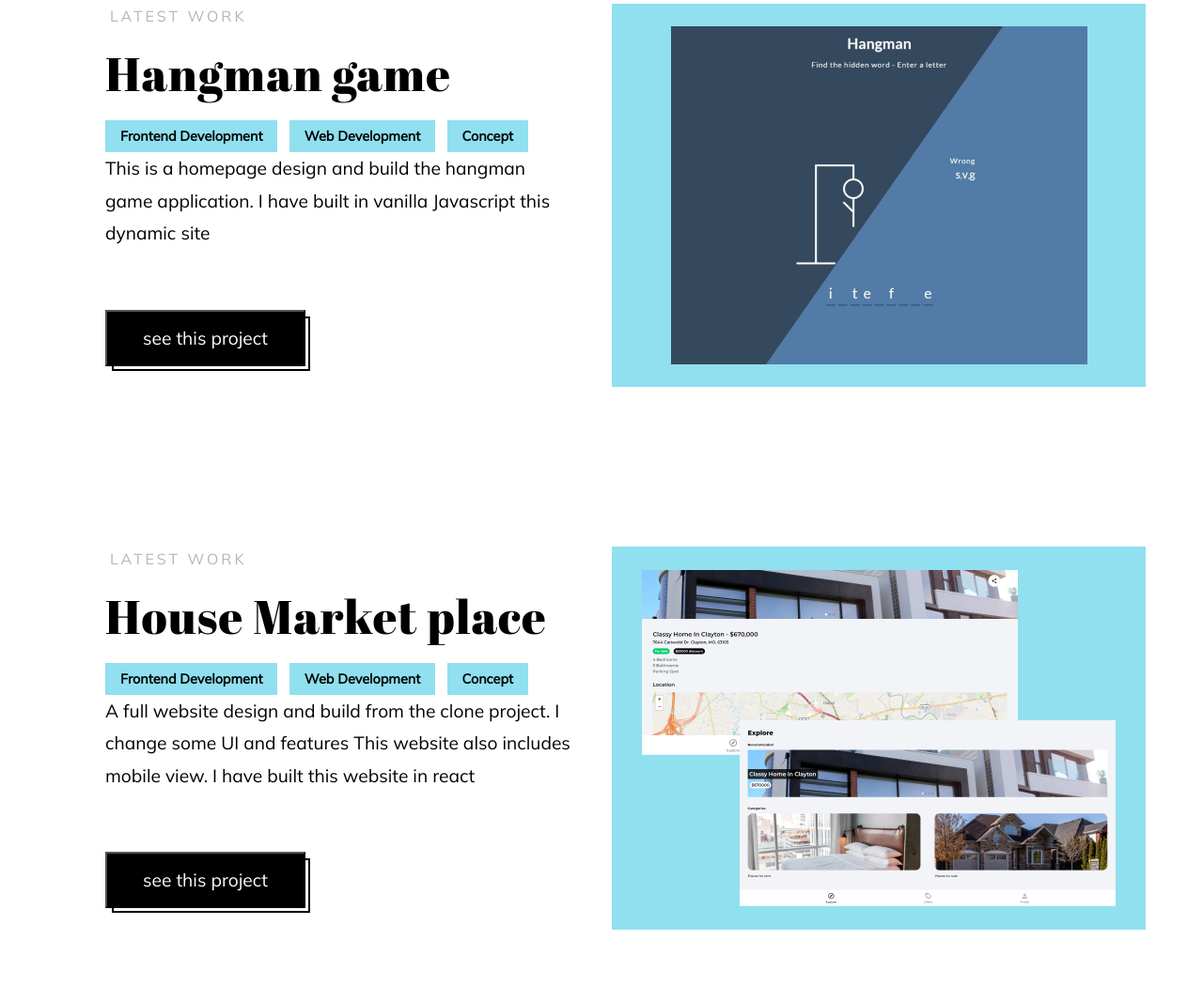
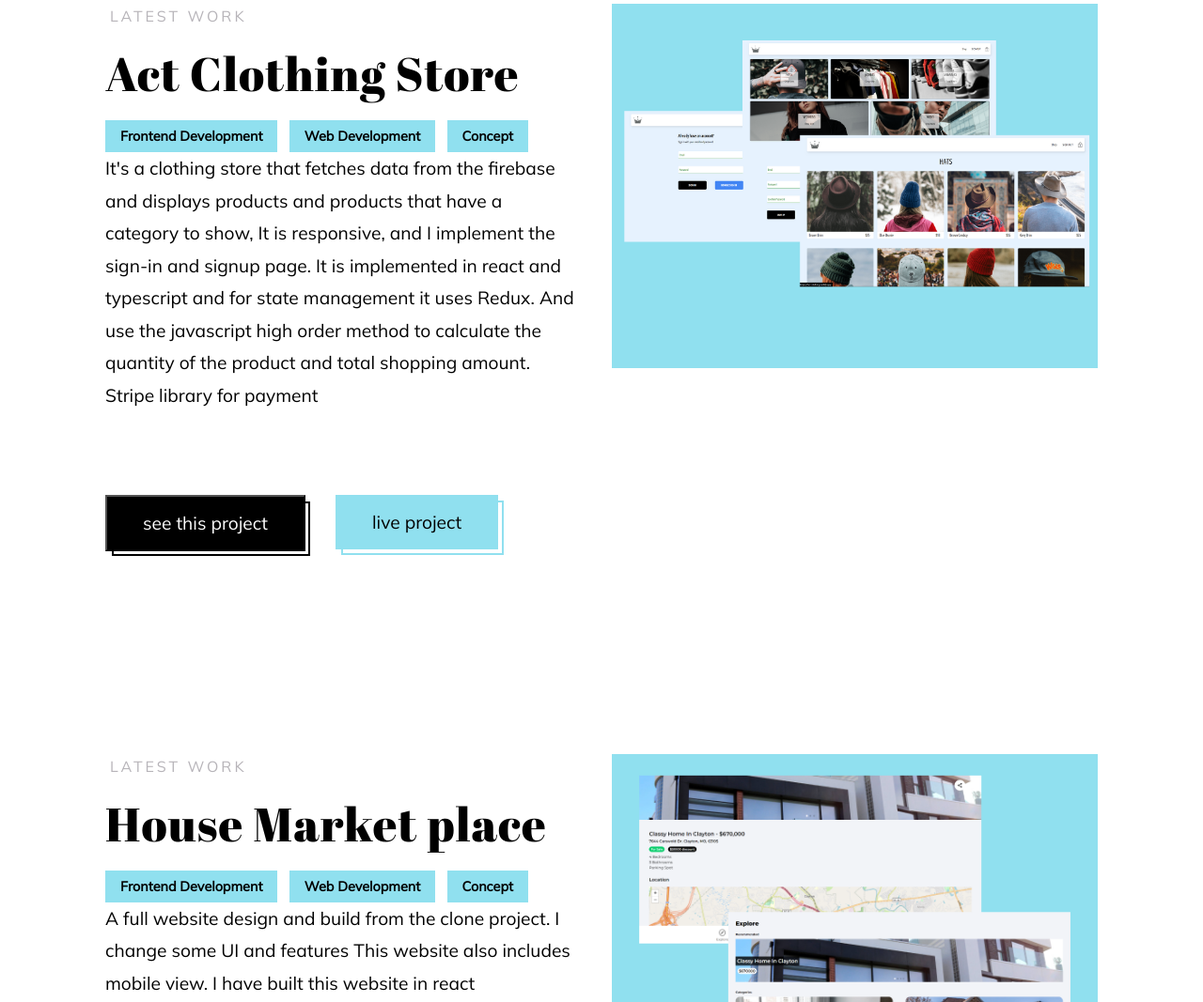
Before and after one commit to Tarik-act/Portfolio, a plain HTML site: page index.html in a window 1280 px wide. Shown: the part 876-1943 px from the top of the page at 94% size. Drawn offline with Linux system fonts and the light colour scheme.

Commit message:
change projects

```diff
--- a/index.html
+++ b/index.html
@@ -42,24 +42,37 @@
       <div class="work">
         <div class="work__left">
           <span class="latest__work">latest work</span>
-          <h2 class="heading-medium">Hangman game</h2>
+          <h2 class="heading-medium">Act Clothing Store</h2>
           <ul class="tag-list">
             <li class="tag-item">Frontend Development</li>
             <li class="tag-item">Web Development</li>
             <li class="tag-item">Concept</li>
           </ul>
           <p>
-            This is a homepage design and build the hangman game application. I
-            have built in vanilla Javascript this dynamic site
+            It's a clothing store that fetches data from the firebase and
+            displays products and products that have a category to show, It is
+            responsive, and I implement the sign-in and signup page. It is
+            implemented in react and typescript and for state management it uses
+            Redux. And use the javascript high order method to calculate the
+            quantity of the product and total shopping amount. Stripe library
+            for payment
           </p>
-
+          <div class="btn-group">
             <a href="https://github.com/Tarik-act/Hangman" target="_blank">
               <button class="btn">see this project</button>
             </a>
+            <a href="https://act-clothing.netlify.app/" target="_blank">
+              <button class="btn btn-secondary">live project</button>
+            </a>
+          </div>
         </div>
 
         <div class="work__right">
-          <img src="image/hangman.png" alt="Photo" />
+          <img
+            src="image/Act-clothing-store/Act-clothing-store-img.png"
+            alt="Photo"
+            style="width: 100%"
+          />
         </div>
       </div>
 
@@ -78,16 +91,28 @@
             built this website in react
           </p>
 
+          <div class="btn-group">
             <a
               href="https://github.com/Tarik-act/House-Market-place"
               target="_blank"
             >
               <button class="btn">see this project</button>
             </a>
+            <a
+              href="http://house-market-place-nine.vercel.app/"
+              target="_blank"
+            >
+              <button class="btn btn-secondary">live project</button>
+            </a>
+          </div>
         </div>
 
         <div class="work__right">
-          <img src="image/House-market-app/house-market.png" alt="Photo" />
+          <img
+            src="image/House-market-app/house-market.png"
+            alt="Photo"
+            style="width: 100%"
+          />
         </div>
       </div>
 
--- a/style.css
+++ b/style.css
@@ -111,6 +111,15 @@ p {
   width: 500px;
 }
 
+.btn-group {
+  margin: 1.5rem 0;
+  display: flex;
+  justify-content: flex-start;
+  gap: 2rem;
+  /* align-items: center; */
+  transition: all 0.4s;
+}
+
 .btn {
   position: relative;
   font-family: inherit;
@@ -123,6 +132,7 @@ p {
   transition: all 0.4s;
   cursor: pointer;
 }
+
 .btn a {
   text-decoration: none;
   color: #fff;
@@ -147,6 +157,16 @@ p {
 .btn:active:after {
   top: 0;
   left: 0;
+}
+
+.btn-secondary {
+  color: #000;
+  background-color: #90e0ef;
+  border: 1px solid #90e0ef;
+}
+
+.btn-secondary::after {
+  border: 2px solid #90e0ef;
 }
 
 /* Scroll */
@@ -305,6 +325,11 @@ a {
   .section-header {
     height: 100%;
   }
+
+  .hero__paragraph {
+    width: 100%;
+  }
+
   .btn {
     margin: 1rem auto;
     padding: 10px 28px;
@@ -379,4 +404,8 @@ a {
   .tag-item:not(:last-child) {
     margin-bottom: 0.5rem;
   }
+  .btn-group {
+    flex-direction: column;
+    gap: 0rem;
+  }
 }
```
Also changed, not shown: image/Act-clothing-store/Act-clothing-store-img.png (added), image/Act-clothing-store/Screenshot 2022-12-16 154147.png (added), image/Act-clothing-store/Screenshot 2022-12-16 154302.png (added), 1 other file. Lines whose indentation alone changed are shown as unchanged.
